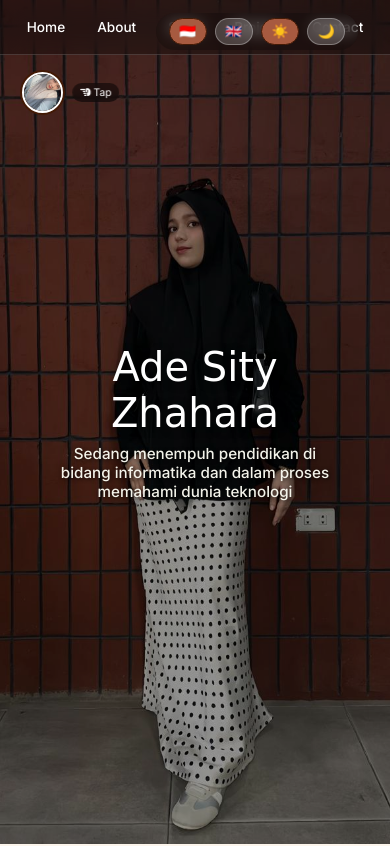
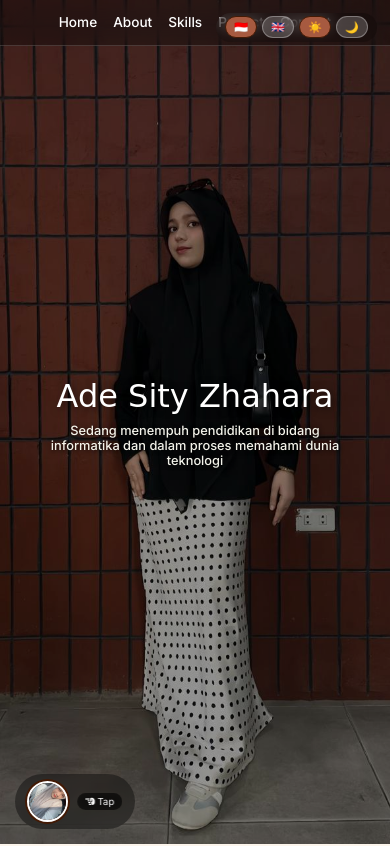
Before and after one commit to adesity06-art/zhahara02, a plain HTML site: page index.html in a window 390 px wide. Shown: the top 846 px of the page. Drawn offline with Linux system fonts and the light colour scheme.

Commit message:
Add files via upload

```diff
--- a/index.html
+++ b/index.html
@@ -2,7 +2,7 @@
 <html lang="id">
 <head>
     <meta charset="UTF-8">
-    <meta name="viewport" content="width=device-width, initial-scale=1.0">
+    <meta name="viewport" content="width=device-width, initial-scale=1.0, user-scalable=yes">
     <title>Ade Sity Zhahara | Informatics Engineering Student ꨄ︎</title>
     <link href="https://fonts.googleapis.com/css2?family=Inter:wght@300;400;500;600;700;800&display=swap" rel="stylesheet">
     <link rel="stylesheet" href="https://cdnjs.cloudflare.com/ajax/libs/font-awesome/6.0.0-beta3/css/all.min.css">
@@ -72,7 +72,7 @@
             flex-wrap: wrap;
             border-bottom: 1px solid rgba(255,255,255,0.15);
         }
-        .nav-links { display: flex; gap: 2rem; align-items: center; }
+        .nav-links { display: flex; gap: 2rem; align-items: center; flex-wrap: wrap; justify-content: center; }
         .top-nav a {
             color: white;
             text-decoration: none;
@@ -390,6 +390,18 @@
         @media (max-width: 768px) {
             .hero h1 { font-size: 2.5rem; }
             .col { min-width: 100%; }
+            .top-nav { padding: 0.5rem 0.8rem; gap: 0.8rem; }
+            .nav-links { gap: 1rem; }
+            .toggle-right { top: 0.8rem; right: 0.8rem; gap: 0.3rem; padding: 0.2rem 0.6rem; }
+            .toggle-icon { font-size: 0.7rem; padding: 0.2rem 0.5rem; }
+            .avatar-wrapper { top: auto; bottom: 15px; left: 15px; top: unset; background: rgba(0,0,0,0.4); padding: 5px 10px; border-radius: 40px; backdrop-filter: blur(4px);}
+            .tap-here { font-size: 0.6rem; }
+        }
+        @media (max-width: 480px) {
+            .hero h1 { font-size: 2rem; }
+            .hero-subtitle { font-size: 0.8rem; }
+            .btn-project, .btn-page { padding: 6px 16px; font-size: 0.75rem; }
+            .modal-content { padding: 1.2rem; }
         }
         .education-bg-section {
             background: url('blur.jpg') center center/cover no-repeat;
```
